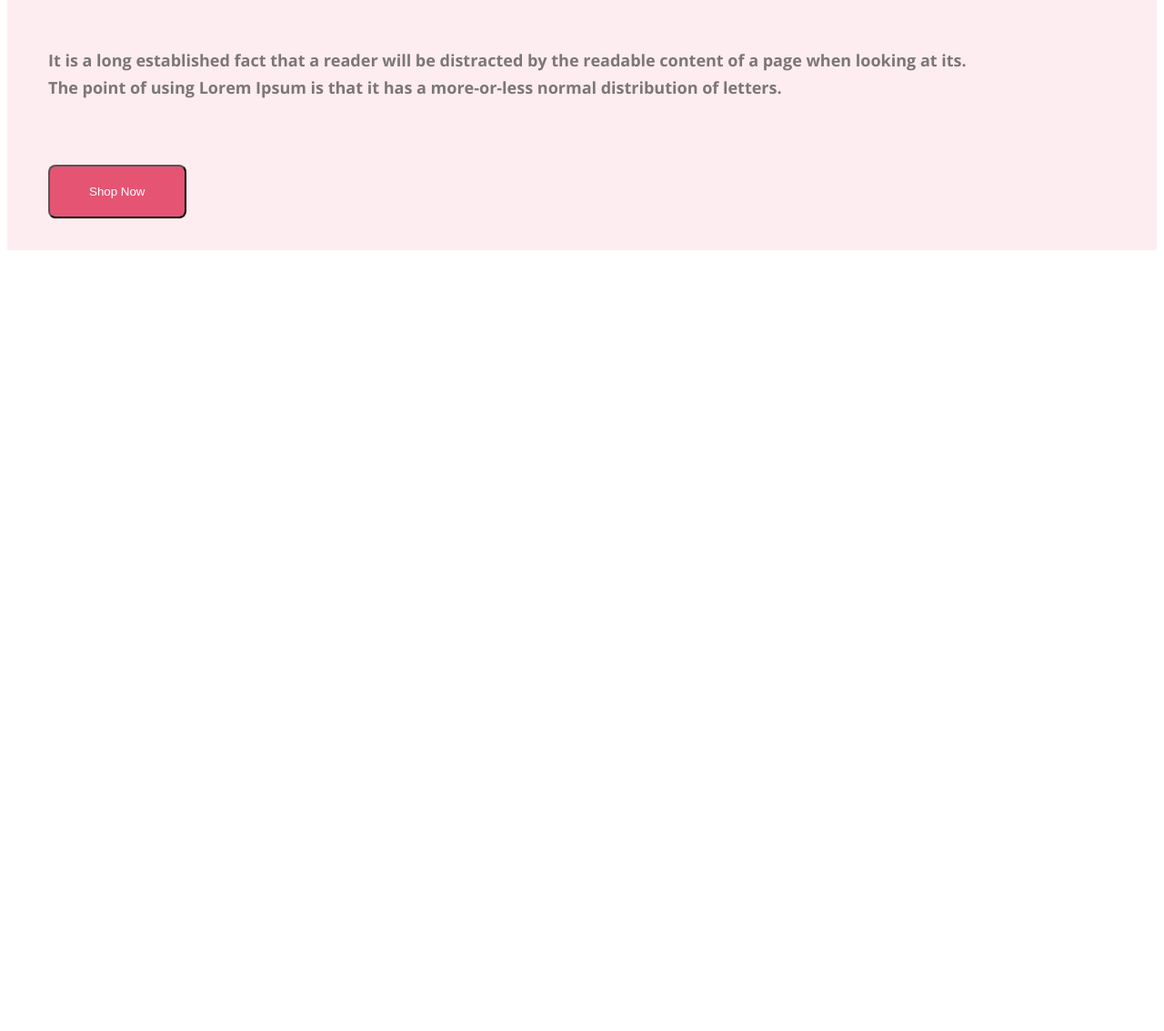
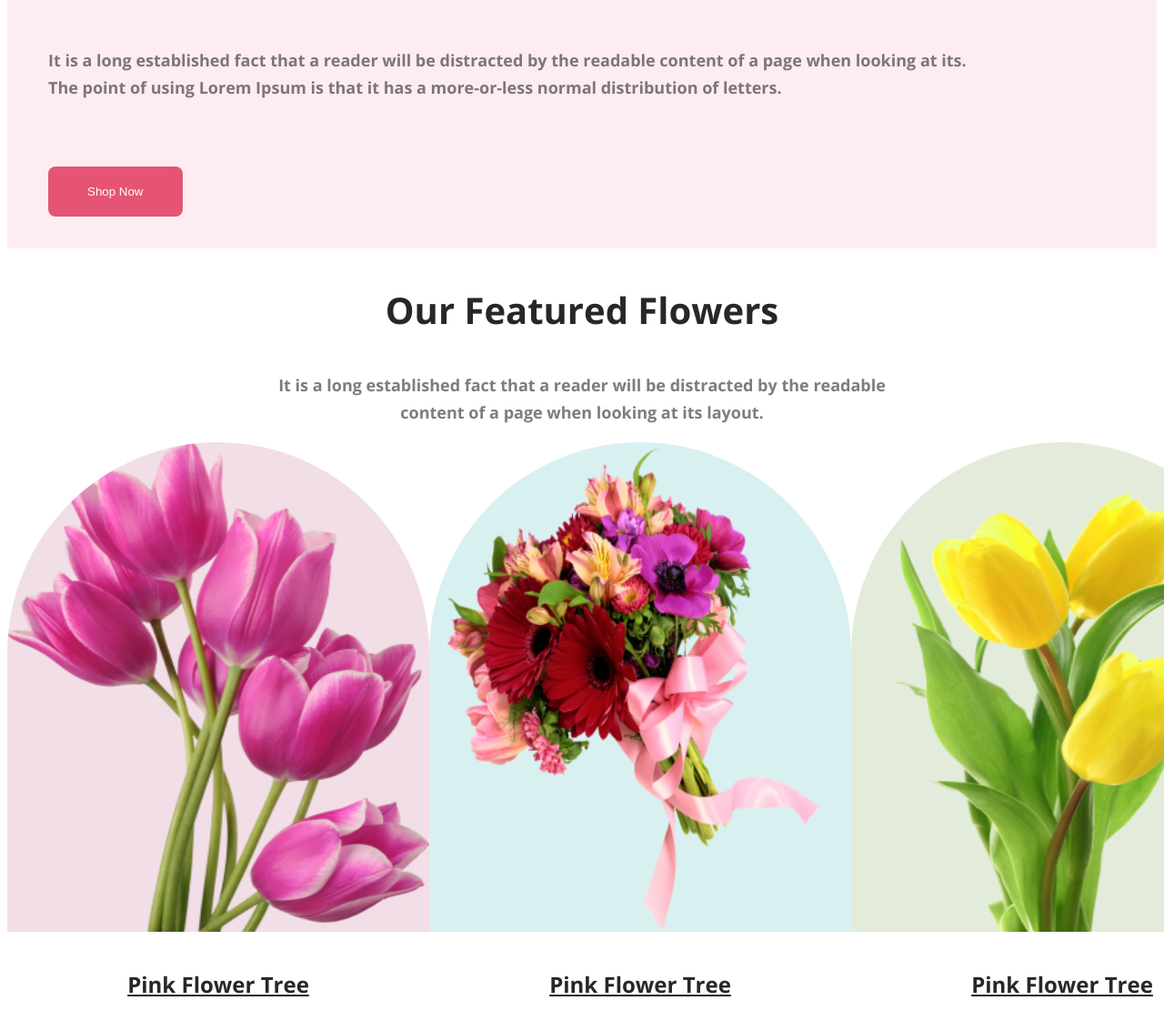
Before and after one commit to ABDULLAH1223567879989/flower-Shop, a plain HTML site: page index.html in a window 1280 px wide. Shown: the part 808-1941 px from the top of the page at 91% size. Before the commit the page ends 1091 px from the top, so only its background shows below. Drawn offline with nearby package versions, Linux system fonts and the light colour scheme.

Commit message:
added images commit

```diff
--- a/index.html
+++ b/index.html
@@ -23,7 +23,7 @@
         </h1>
         <p class="para">It is a long established fact that a reader will be distracted by the readable content of a page when looking at its.<br>
             The point of using Lorem Ipsum is that it has a more-or-less normal distribution of letters.</p>
-            <button class="btn-primary"><span class="text-local">Shop Now</span></button>
+            <button class="btn-primary"><span class=" text-local">Shop Now</span></button>
     </div>
 
 
@@ -34,7 +34,32 @@
 
     </header>
     <main>
+     <section class="item">
+    <h3 class="section-item">Our Featured Flowers</h3>
+    <p class="section">It is a long established fact that a reader will be
+        distracted by the readable <br> content of a page when looking at its layout.</p>
 
+
+
+
+        <div class="skills-container">
+
+            <div class="skill-1">
+                <img class="img-1" src="Flower Asset/pngwing 6.png" alt="">
+                <h4 class="skill-title">Pink Flower Tree</h4>
+            </div>
+            <div class="skill-2">
+                <img class="img-2" src="Flower Asset/pngwing 5.png" alt="">
+                <h4 class="skill-title">Pink Flower Tree</h4>
+
+            </div>
+            <div class="skill-3">
+                <img class="img-3" src="Flower Asset/pngwing 7.png" alt="">
+                <h4 class="skill-title">Pink Flower Tree</h4>
+            </div>
+
+        </div>
+     </section>
     </main>
     <footer>
 
--- a/styles/flower.css
+++ b/styles/flower.css
@@ -46,7 +46,9 @@ body{
     padding: 20px 43px;
     border-radius: 8px;
     background: #E55473;
-margin-top: 10px;
+    border: none;
+
+
 }
 .text-local{
     color: #FFF;
@@ -54,3 +56,78 @@ margin-top: 10px;
 .banner-content{
     max-width: 3000px;
 }
+
+/* main section styles */
+
+.item{
+    text-align: center;
+
+
+}
+
+.section-item{
+    color: #272727;
+font-size: 40px;
+font-weight: 800;
+
+}
+
+.section{
+    color: rgba(39, 39, 39, 0.60);
+font-size: 18px;
+font-weight: 400;
+line-height: 30px;
+
+}
+/* skills container */
+
+.skills-container{
+    display: flex;
+    text-align: center;
+    justify-content: space-around;
+
+}
+
+.skill-1{
+    color: #272727;
+text-align: center;
+font-size: 24px;
+font-weight: 700;
+line-height: 35px;
+text-decoration-line: underline;
+}
+.skill-2{
+    color: #272727;
+    text-align: center;
+    font-size: 24px;
+    font-weight: 700;
+    line-height: 35px;
+    text-decoration-line: underline;
+}
+.skill-3{
+    color: #272727;
+    text-align: center;
+    font-size: 24px;
+    font-weight: 700;
+    line-height: 35px;
+    text-decoration-line: underline;
+}
+.img-1{
+    border-radius: 300px 300px 0px 0px;
+background: rgba(167, 33, 98, 0.15);
+width: 464px;
+height: 538px;
+}
+.img-2{
+    border-radius: 300px 300px 0px 0px;
+background: rgba(5, 151, 160, 0.15);
+width: 464px;
+height: 538px;
+
+}
+.img-3{
+    border-radius: 300px 300px 0px 0px;
+background: rgba(71, 125, 17, 0.15);
+width: 464px;
+height: 538px;
+}
```
